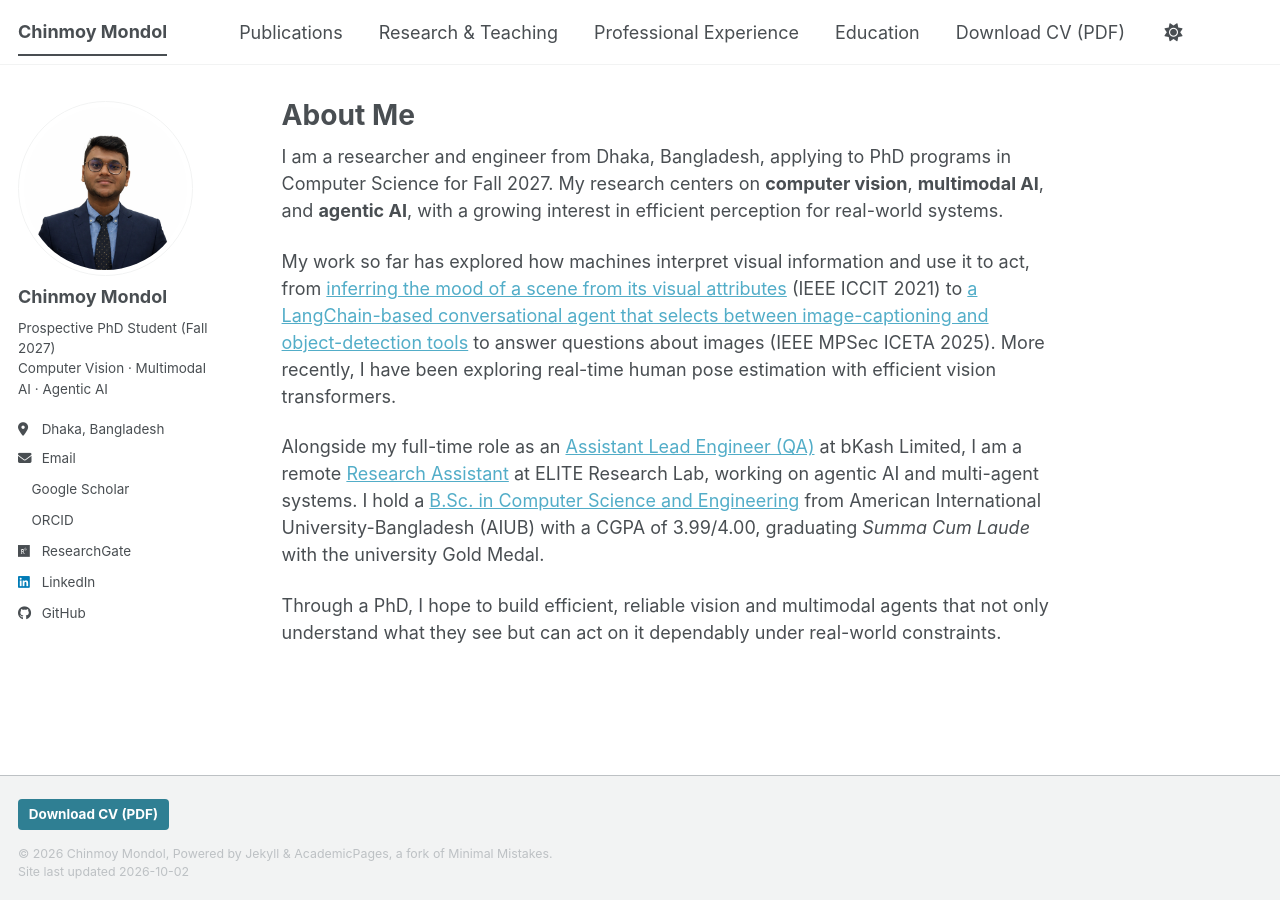
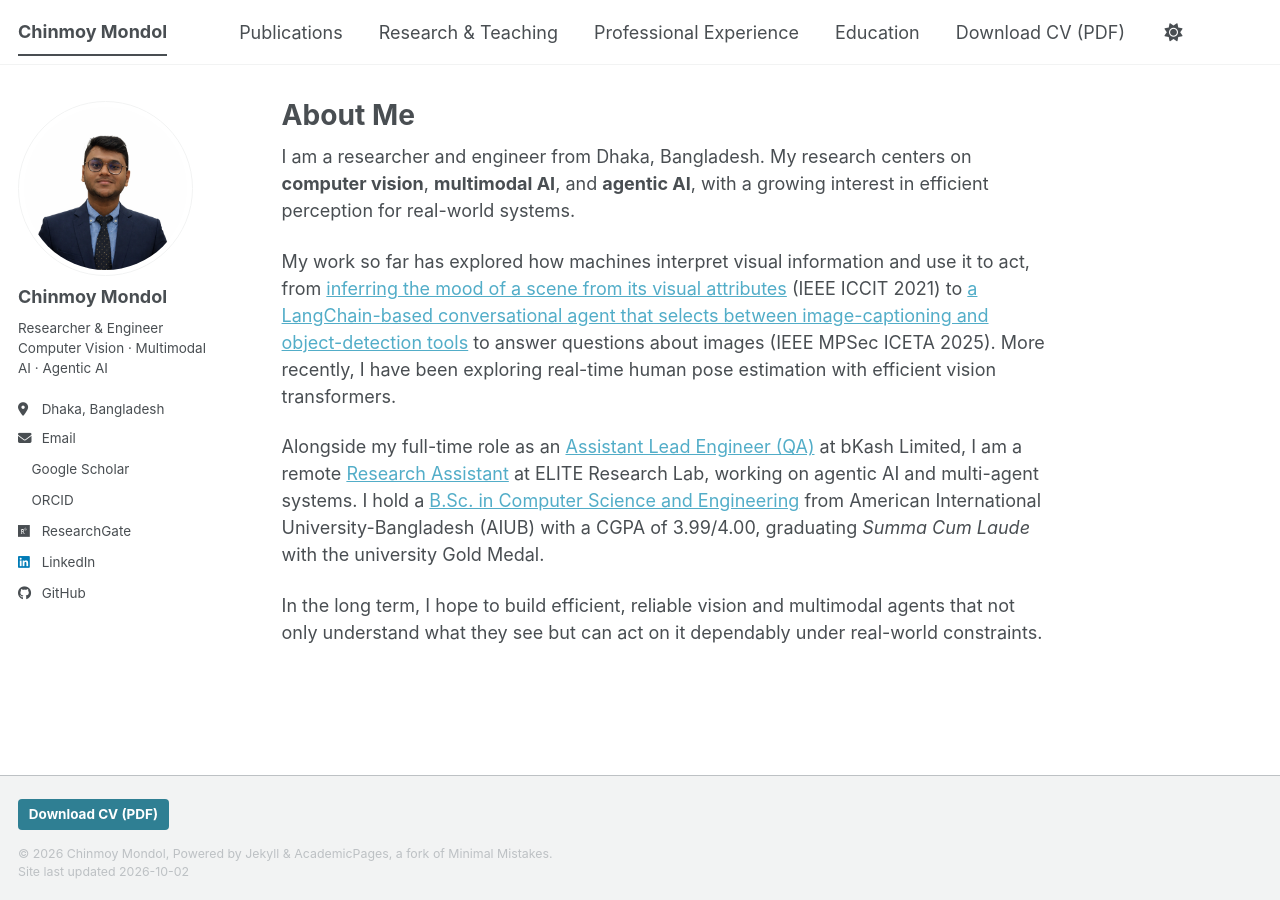
Before and after one commit to chinmoy-mondol/chinmoy-mondol.github.io, a Jekyll site: the page built from _pages/about.md, in a window 1280 px wide. Built offline with Jekyll 4.4.1, drawn with Linux system fonts in a browser that asks for light colours; a style sheet for code colours, icons or effects is not loaded.

Commit message:
Reframed sidebar bio and About page
Co-Authored-By: Claude Opus 5.5 <noreply@anthropic.com>

```diff
--- a/_config.yml
+++ b/_config.yml
@@ -26,7 +26,7 @@ author:
   avatar           : "ChinmoyMondol.png"
   name             : "Chinmoy Mondol"
   pronouns         : # example: "she/her"
-  bio              : "Prospective PhD Student (Fall 2027)<br>Computer Vision · Multimodal AI · Agentic AI"
+  bio              : "Researcher &amp; Engineer<br>Computer Vision · Multimodal AI · Agentic AI"
   location         : "Dhaka, Bangladesh"
   employer         : # intentionally blank, no affiliation shown in sidebar
   uri              : # URL
--- a/_pages/about.md
+++ b/_pages/about.md
@@ -2,17 +2,17 @@
 permalink: /
 title: "About Me"
 seo_title: "Chinmoy Mondol"
-description: "Prospective PhD Student (Fall 2027) in Computer Vision, Multimodal AI, and Agentic AI"
+description: "Researcher and engineer working on Computer Vision, Multimodal AI, and Agentic AI"
 author_profile: true
 redirect_from:
   - /about/
   - /about.html
 ---
 
-I am a researcher and engineer from Dhaka, Bangladesh, applying to PhD programs in Computer Science for Fall 2027. My research centers on **computer vision**, **multimodal AI**, and **agentic AI**, with a growing interest in efficient perception for real-world systems.
+I am a researcher and engineer from Dhaka, Bangladesh. My research centers on **computer vision**, **multimodal AI**, and **agentic AI**, with a growing interest in efficient perception for real-world systems.
 
 My work so far has explored how machines interpret visual information and use it to act, from [inferring the mood of a scene from its visual attributes](/publication/2021-music-suggestions-image-atmosphere) (IEEE ICCIT 2021) to [a LangChain-based conversational agent that selects between image-captioning and object-detection tools](/publication/2025-langchain-image-conversational-ai) to answer questions about images (IEEE MPSec ICETA 2025). More recently, I have been exploring real-time human pose estimation with efficient vision transformers.
 
 Alongside my full-time role as an [Assistant Lead Engineer (QA)](/professional-experience/) at bKash Limited, I am a remote [Research Assistant](/research-teaching/) at ELITE Research Lab, working on agentic AI and multi-agent systems. I hold a [B.Sc. in Computer Science and Engineering](/education/) from American International University-Bangladesh (AIUB) with a CGPA of 3.99/4.00, graduating *Summa Cum Laude* with the university Gold Medal.
 
-Through a PhD, I hope to build efficient, reliable vision and multimodal agents that not only understand what they see but can act on it dependably under real-world constraints.
+In the long term, I hope to build efficient, reliable vision and multimodal agents that not only understand what they see but can act on it dependably under real-world constraints.
```
